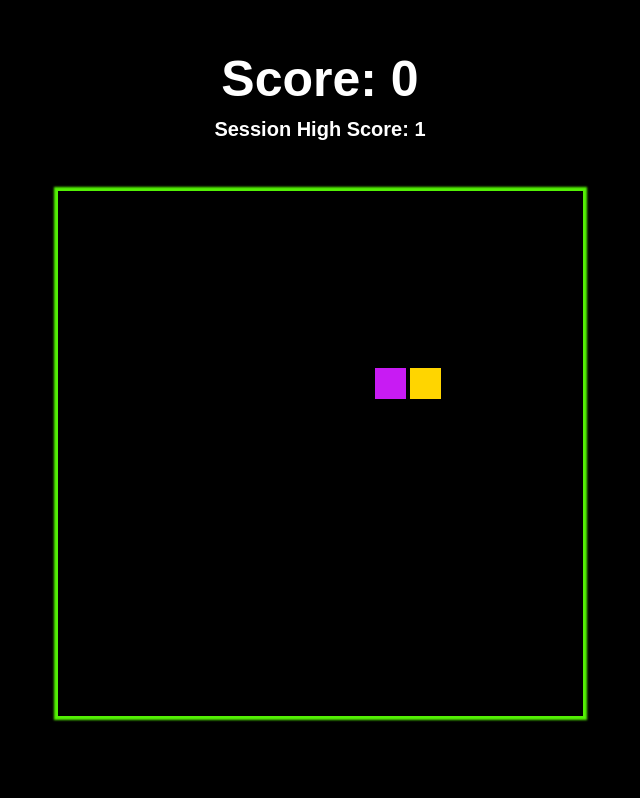
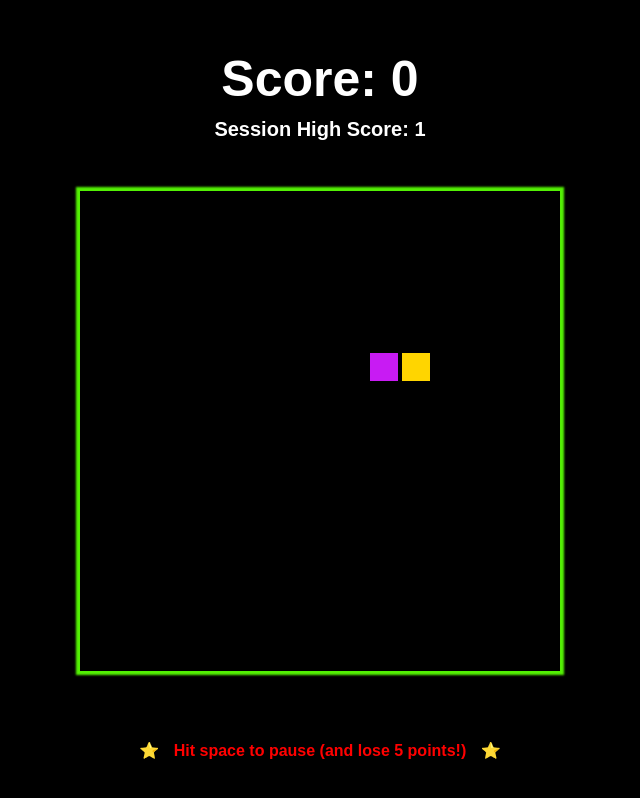
Before and after one commit to griffinbaker12/snakegame, a React (Create React App) app: page / in a window 1280 px wide. Shown: the whole page, without its empty margins (320-960 px from the left). Built offline with nearby package versions, Linux system fonts and the light colour scheme; a web font is replaced by a local one.

Commit message:
added pause functionality

```diff
--- a/src/components/board/board.component.jsx
+++ b/src/components/board/board.component.jsx
@@ -28,6 +28,8 @@ const Board = () => {
   const [foodCell, setFoodCell] = useState(snakeBody[0].cell + 5);
   const [score, setScore] = useState(0);
   const [sessionHighScore, setSessionHighScore] = useState(score);
+  const [shouldChangePauseState, setShouldChangePauseState] = useState(false);
+  const [paused, setPaused] = useState(false);
 
   useEffect(() => {
     window.addEventListener('keydown', e => handleKeydown(e));
@@ -39,6 +41,7 @@ const Board = () => {
     if (e.key === 'ArrowLeft') setClickDirection('left');
     if (e.key === 'ArrowUp') setClickDirection('up');
     if (e.key === 'ArrowDown') setClickDirection('down');
+    if (e.key === ' ') setShouldChangePauseState(true);
     return;
   };
 
@@ -63,6 +66,22 @@ const Board = () => {
   };
 
   const moveSnake = () => {
+    if (shouldChangePauseState && !paused) {
+      setPaused(prevState => !prevState);
+      setShouldChangePauseState(false);
+    }
+
+    if (shouldChangePauseState && paused) {
+      setPaused(prevState => !prevState);
+      setShouldChangePauseState(false);
+      setScore(prevState => {
+        if (prevState < 5) return 0;
+        else return prevState - 5;
+      });
+    }
+
+    if (paused) return;
+
     let directionToSet = validClickDirection(direction, clickDirection);
     setDirection(directionToSet);
 
@@ -137,6 +156,10 @@ const Board = () => {
           );
         })}
       </div>
+      <footer>
+        <span>⭐️</span> <b>Hit space to pause (and lose 5 points!)</b>{' '}
+        <span>⭐️</span>
+      </footer>
     </div>
   );
 };
--- a/src/components/board/board.component.styles.scss
+++ b/src/components/board/board.component.styles.scss
@@ -37,14 +37,23 @@ $board-color: rgb(238, 158, 171);
 }
 
 .row {
-  height: 35px;
+  height: 4vmin;
+
+  @media screen and (max-width: 600px) {
+    height: 6vmin;
+  }
 }
 
 .cell {
   color: white;
-  height: 35px;
-  width: 35px;
+  height: 4vmin;
+  width: 4vmin;
   display: inline-block;
+
+  @media screen and (max-width: 600px) {
+    height: 6vmin;
+    width: 6vmin;
+  }
 }
 
 // Snake styles
@@ -57,3 +66,14 @@ $board-color: rgb(238, 158, 171);
   background-color: hsl(50, 100%, 50%);
   border: 0.25vmin solid black;
 }
+
+footer {
+  margin-top: 40px;
+  color: red;
+  span:first-child {
+    margin-right: 10px;
+  }
+  span:last-child {
+    margin-left: 10px;
+  }
+}
```
